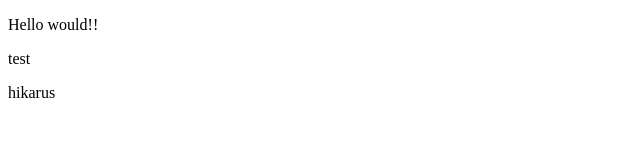
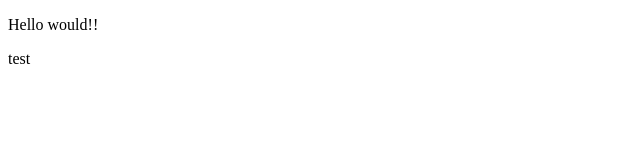
Before and after one commit to Hikarussk/SampleRepository, a plain HTML site: page index.html in a window 1280 px wide. Shown: the full height of the page, 0-640 px from the left. Drawn offline with Linux system fonts and the light colour scheme.

Commit message:
Revert "hikarusを追加"

```diff
--- a/index.html
+++ b/index.html
@@ -7,6 +7,5 @@
 <body>
     <p>Hello would!!</p>
     <p>test</p>
-    <p>hikarus</p>
 </body>
 </html>
```
